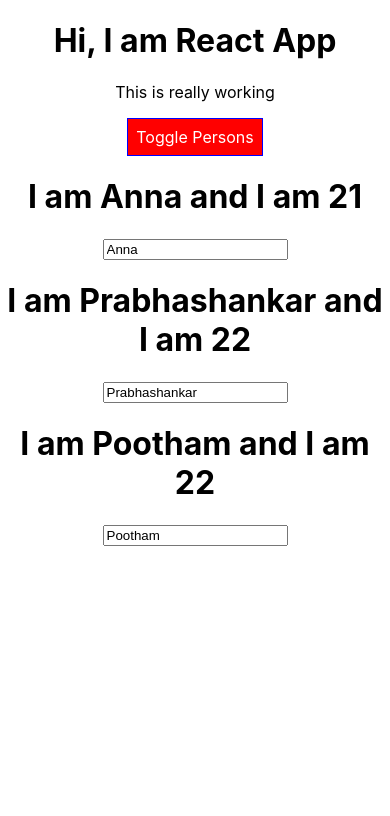
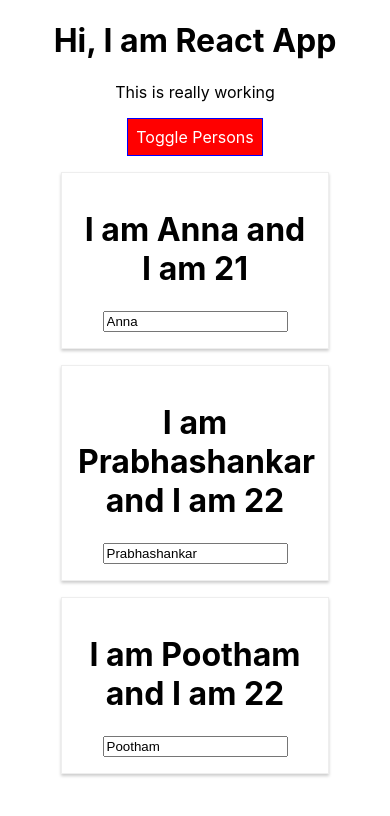
Before and after one commit to shankar75031/react-basics, a React (Create React App) app: page / in a window 390 px wide. Both pictures are taken after a click on the button "Toggle Persons". Shown: the top 816 px of the page. Built offline with nearby package versions, Linux system fonts and the light colour scheme.

Commit message:
added pseudo selectors and media queries using radium

```diff
--- a/src/App.js
+++ b/src/App.js
@@ -2,8 +2,8 @@
 
 import React, { Component } from "react";
 import Person from "./Person/Person";
-import Radium from "radium";
-import ErrorBoundary from "./ErrorBoundary/ErrorBoundary";
+import Radium, { StyleRoot } from "radium";
+// import ErrorBoundary from "./ErrorBoundary/ErrorBoundary";
 
 class App extends Component {
   state = {
@@ -74,6 +74,10 @@
       border: "1px solid blue",
       padding: "8px",
       cursor: "pointer",
+      ":hover": {
+        backgroundColor: "lightgreen",
+        color: "black",
+      },
     };
 
     let persons = null;
@@ -98,6 +102,10 @@
         </div>
       );
       style.backgroundColor = "red";
+      style[":hover"] = {
+        backgroundColor: "salmon",
+        color: "black",
+      };
     }
     const classes = [];
     if (this.state.persons.length <= 2) {
@@ -107,6 +115,7 @@
       classes.push("bold");
     }
     return (
+      <StyleRoot>
         <div className="App">
           <h1>Hi, I am React App</h1>
           <p className={classes.join(" ")}>This is really working</p>
@@ -115,6 +124,7 @@
           </button>
           {persons}
         </div>
+      </StyleRoot>
     );
   }
 }
--- /dev/null
+++ b/src/Person/Person.css
@@ -0,0 +1,14 @@
+.Person {
+    width: 60%;
+    margin: 16px auto;
+    border: 1px solid #eee;
+    box-shadow: 0 2px 3px #ccc;
+    padding: 16px;
+    text-align: center;
+}
+
+/* @media (min-width: 500px) {
+    .Person {
+        width: 450px;
+    }
+} */
--- a/src/Person/Person.jsx
+++ b/src/Person/Person.jsx
@@ -1,8 +1,16 @@
 import React from "react";
+import Radium from "radium";
+import "./Person.css";
 
-export default function Person(props) {
+function Person(props) {
+  const style = {
+    "@media (min-width: 500px)": {
+      width: "450px",
+    },
+  };
+
   return (
-    <div>
+    <div className="Person" style={style}>
       <h1 onClick={props.click}>
         I am {props.name} and I am {props.age}
       </h1>
@@ -16,3 +24,5 @@
     </div>
   );
 }
+
+export default Radium(Person);
```
Lines whose indentation alone changed are shown as unchanged.
